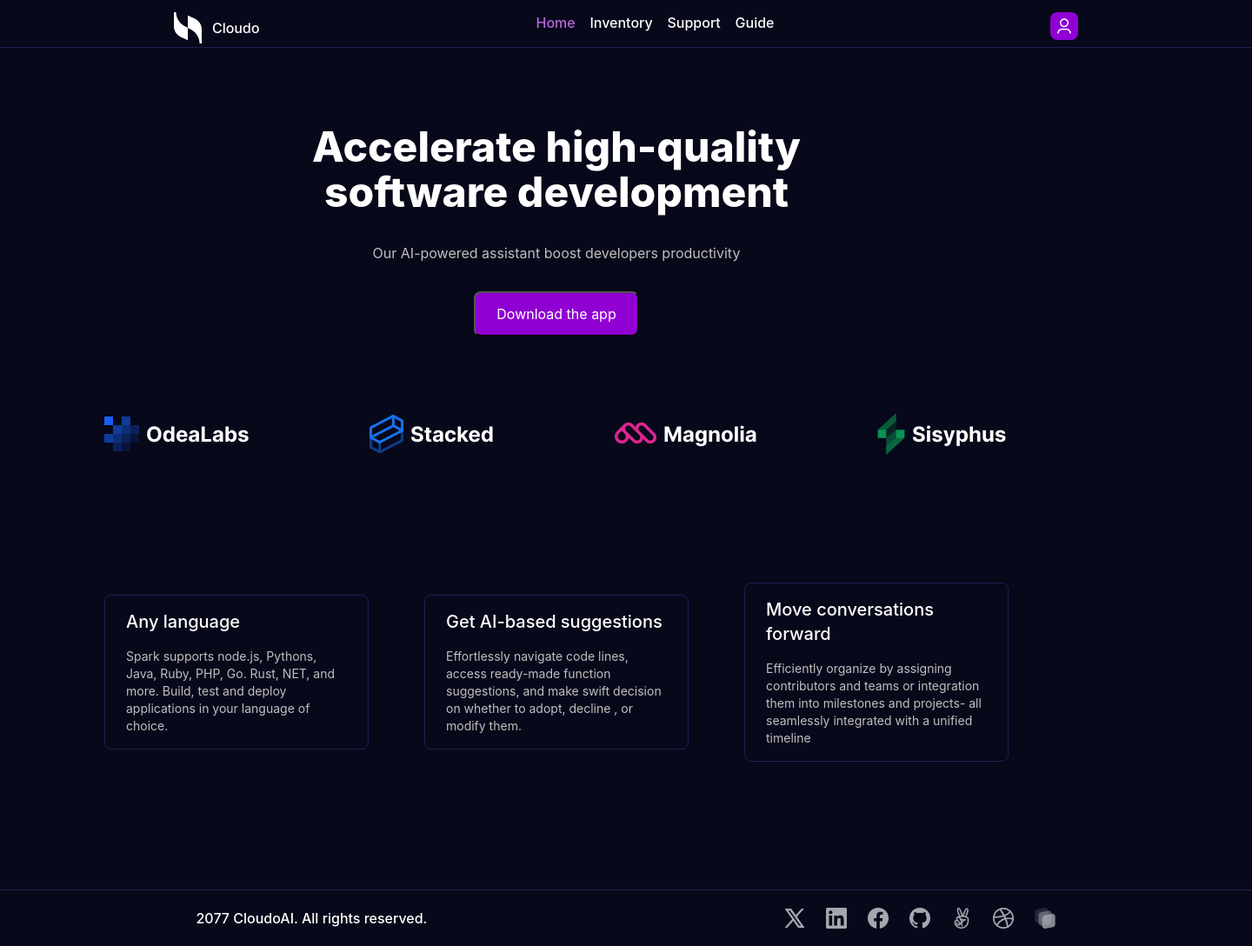
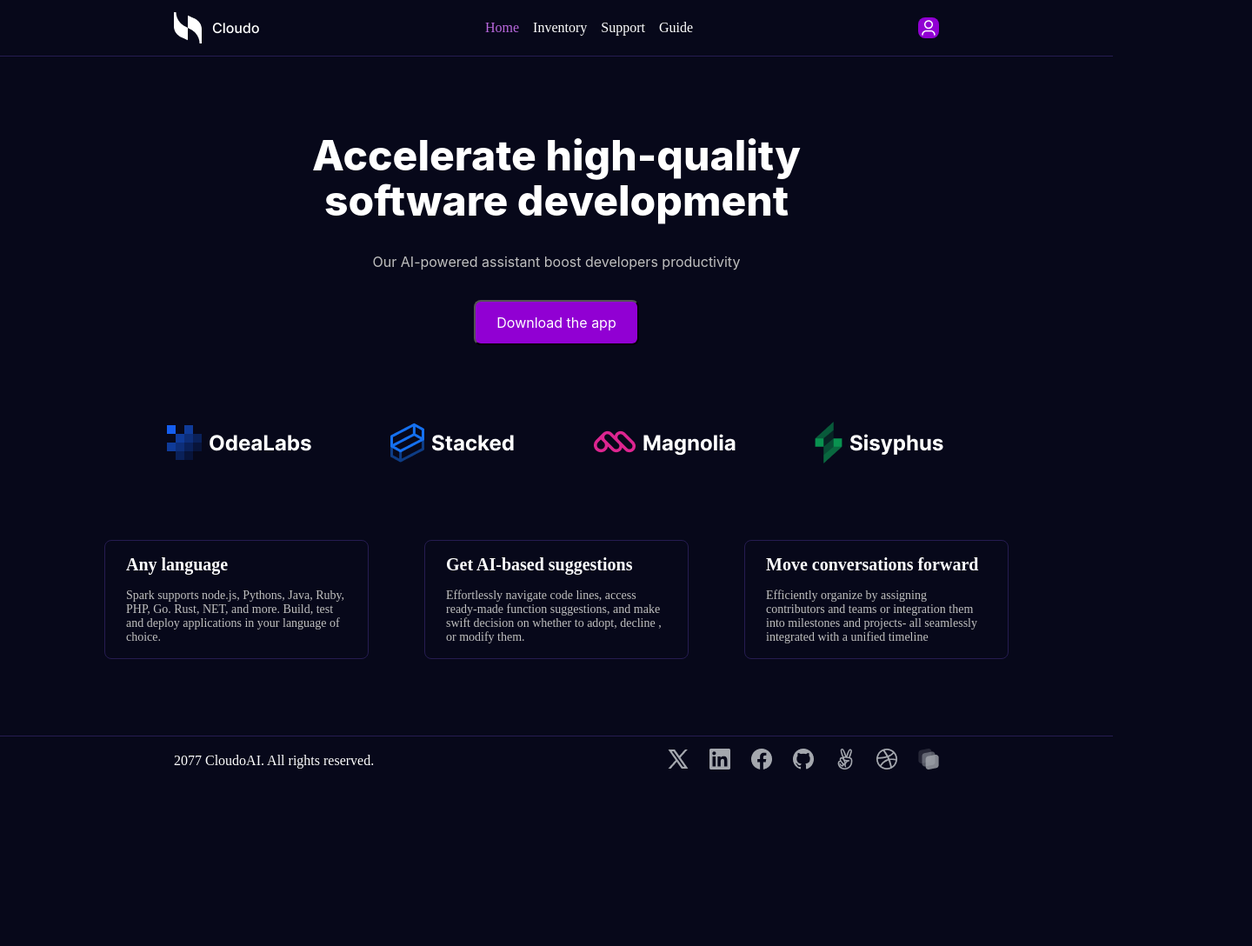
Before and after one commit to Gigi23-Basilashvili/css5-1, a plain HTML site: page index.html in a window 1280 px wide. Shown: the whole page at 87% size, 1440 px wide, since content can reach past the window. After the commit the page ends 903 px from the top, so only its background shows below. Drawn offline with Linux system fonts and the light colour scheme.

Commit message:
davaleba

```diff
--- a/index.html
+++ b/index.html
@@ -7,68 +7,68 @@
     <title>Cloudo</title>
 </head>
 <body>
-    <header>
-        <nav class="navHeader">
-            <div class="cloudoLogo">
+    <nav>
+        <div class="navContent">
             <img src="./Logo/Frame 3.png" alt="">
+            <div class="navText">
+                <span class="purpleSpan">Home</span>
+                <span class="normalText">Inventory</span>
+                <span class="normalText">Support</span>
+                <span class="normalText">Guide</span>
             </div>
-            <div class="navText">
-                <span class="headText">Home</span>
-                <span class="textDetails">Inventory</span>
-                <span class="textDetails">Support</span>
-                <span class="textDetails">Guide</span>
-            </div>
-            <div class="groupFrame">
+            <div class="navLogo">
                 <img src="./Logo/Group.png" alt="">
             </div>
+        </div>
     </nav>
-    </header>
-    <main>
-        <div class="divH">
+    <div class="container">
+       <div class="childContainer">
+        <div class="textContent">
             <h1>
                 Accelerate high-quality software development
             </h1>
             <span>Our AI-powered assistant boost developers productivity</span>
             <button>Download the app</button>
         </div>
-        <div class="companyLogos">
+        <div class="logoContent">
             <img src="./Logo/Company logo.png" alt="">
             <img src="./Logo/Company logo (1).png" alt="">
             <img src="./Logo/Company logo (2).png" alt="">
             <img src="./Logo/Company logo (3).png" alt="">
         </div>
-        <div class="divContent">
-            <div class="contentOne">
+        <div class="mainText">
+            <div class="textOne">
                 <h2>
                     Any language
                 </h2>
-                <span>
-                    Spark supports node.js, Pythons, Java, Ruby, PHP, Go. Rust, NET, and more. Build, test and deploy applications in your language of choice.
-                </span>
+                <span>Spark supports node.js, Pythons, Java, Ruby, PHP, Go. Rust, NET, and more. Build, test and deploy applications in your language of choice.</span>
             </div>
-            <div class="contentTwo">
+            <div class="textTwo">
                 <h2>
                     Get AI-based suggestions
                 </h2>
-                <span>
-                    Effortlessly navigate code lines, access ready-made function suggestions, and make swift decision on whether to adopt, decline , or modify them.
-                </span>
+                <span>Effortlessly navigate code lines, access ready-made function suggestions, and make swift decision on whether to adopt, decline , or modify them.</span>
             </div>
-            <div class="contentThree">
+            <div class="textThree">
                 <h2>
                     Move conversations forward
                 </h2>
-                <span>
-                    Efficiently organize by assigning contributors and teams  or integration them into milestones and projects- all seamlessly integrated with a unified timeline
-                </span>
+                <span>Efficiently organize by assigning contributors and teams  or integration them into milestones and projects- all seamlessly integrated with a unified timeline</span>
             </div>
         </div>
-    </main>
-    <footer>
+    </div>
+        <div class="divFooter">
+            <div class="footerSize">
+                <div class="footerContent">
                     <span>
                         2077 CloudoAI. All rights reserved.
                     </span>
+                </div>
+                <div class="footerIcons">
                     <img src="./Social icons/Social icons.png" alt="">
-    </footer>
+                </div>
+            </div>
+        </div>
+    </div>
 </body>
 </html>
--- a/styles/sltylesheet.css
+++ b/styles/sltylesheet.css
@@ -4,61 +4,53 @@
     box-sizing: border-box;
 }
 body {
-    background-color: #07081A;;
+    background-color: #07081A;
+
 }
-.navHeader {
-    max-width: 1040px;
-    margin: 0 auto;
-    width: 100%;
+.navContent {
+    width: 1040px;
     display: flex;
     justify-content: space-between;
-    padding-top: 14px;
+    align-items: center;
 }
-.headText {
+nav {
+    display: flex;
+    padding: 14px 200px;
+    justify-content: center;
+    align-items: center;
+    border-bottom: 1px solid #261C51;
+}
+.purpleSpan {
+    font-size: 16px;
     color: #B968DE;
-    font-family: Inter;
-    font-size: 16px;
-    font-style: normal;
-    font-weight: 500;
-    line-height: 24px
-}
-.textDetails {
-    color: #FFF;
-    font-family: Inter;
-    font-size: 16px;
-    font-style: normal;
-    font-weight: 500;
-    line-height: 24px;
 }
 .navText {
     display: flex;
-    justify-content: space-between;
-    width: 274px;
+    justify-content: center;
+    align-items: center;
+    gap: 16px;
 }
-.groupFrame {
+.normalText {
+    font-size: 16px;
+    color: #FFF;
+}
+.navLogo {
+    align-items: center;
+    gap: 10px;
+    display:flex;
+    align-items: center;
     border-radius: 8px;
     background: #9100D3;
+}
+.container {
     display: flex;
-    width: 32px;
-    height: 32px;
     justify-content: center;
     align-items: center;
-    gap: 10px;
-    flex-shrink: 0;
+    gap: 88px;
+    flex-direction: column;
+    flex-wrap: wrap;
 }
-main {
-    width: 1040px;
-    margin: 0 auto;
-    padding-top: 88px;
-}
-.divH {
-    margin: 0 auto;
-    width: 600px;
-    display: flex;
-    flex-direction: column;
-    gap: 32px;
-}
-.divH h1 {
+.textContent h1 {
     color: #FFF;
     text-align: center;
     font-family: Inter;
@@ -67,7 +59,15 @@ main {
     font-weight: 800;
     line-height: 52px;
 }
-.divH span {
+.textContent {
+    display: flex;
+    width: 600px;
+    flex-direction: column;
+    align-items: center;
+    gap: 32px;
+    padding-top: 88px;
+}
+.textContent span {
     color: #C0C0C0;
     text-align: center;
     font-family: Inter;
@@ -76,7 +76,7 @@ main {
     font-weight: 400;
     line-height: 24px;
 }
-.divH button {
+.textContent button {
     color: #FFF;
     text-align: center;
     font-family: Inter;
@@ -84,127 +84,113 @@ main {
     font-style: normal;
     font-weight: 400;
     line-height: 24px;
+    display: flex;
+    padding: 12px 24px;
+    justify-content: center;
+    align-items: center;
+    gap: 10px;
     border-radius: 8px;
     background: #9100D3;
-    align-self: center;
-    padding: 12px 24px;
 }
-.companyLogos {
+.childContainer {
+    display: flex;
     width: 1040px;
+    justify-content: center;
+    flex-direction: column;
+    align-items: center;
+    gap: 88px;
+}
+    /*  */
+.logoContent {
+    justify-content: center;
+    align-items: flex-start;
+    gap: 90px;
     display: flex;
-    flex-direction: row;
+}
+/*  */
+.mainText {
+    display: flex;
+    align-items: center;
+    gap: 64px;
     justify-content: space-between;
-    padding-top: 88px;
+
 }
-.divContent {
+.textOne {
+    display: flex;
+    padding: 16px 24px;
+    flex-direction: column;
+    align-items: flex-start;
+    gap: 16px;
+    width: 304px;
+    align-self: stretch;
+    border-radius: 8px;
+    border: 1px solid #261C51;
+}
+.textOne h2 {
+    color: #FFF;
+    font-size: 20px;
+}
+.textOne span {
+    color: #C0C0C0;
+    font-size: 14px;
+}
+/*  */
+.textTwo {
+    display: flex;
+    padding: 16px 24px;
+    flex-direction: column;
+    align-items: flex-start;
+    gap: 16px;
+    width: 304px;
+    align-self: stretch;
+    border-radius: 8px;
+    border: 1px solid #261C51;
+}
+.textTwo h2 {
+    color: #FFF;
+    font-size: 20px;
+}
+.textTwo span {
+    color: #C0C0C0;
+    font-size: 14px;
+}
+/*  */
+.textThree {
+    display: flex;
+    padding: 16px 24px;
+    flex-direction: column;
+    align-items: flex-start;
+    gap: 16px;
+    width: 304px;
+    align-self: stretch;
+    border-radius: 8px;
+    border: 1px solid #261C51;
+}
+.textThree h2 {
+    color: #FFF;
+    font-size: 20px;
+}
+.textThree span {
+    color: #C0C0C0;
+    font-size: 14px;
+}
+.divFooter {
+    border-top: 1px solid #261C51;
+    display: flex;
+    padding: 14px 200px;
+    justify-content: center;
+    align-items: center;
+    width: 100%;
+    gap: 463px;
+}
+.footerContent {
+    color: #FFF;
+    font-size: 16px;
+    line-height: 24px;
+}
+.footerSize {
     width: 1040px;
     display: flex;
     justify-content: space-between;
-    margin: 0 auto;
-    height: 500px;
     align-items: center;
 }
-.contentOne h2 {
-    color: #FFF;
-    font-family: Inter;
-    font-size: 20px;
-    font-style: normal;
-    font-weight: 500;
-    line-height: 28px;
-}
-.contentOne span {
-    color: #C0C0C0;
-    font-family: Inter;
-    font-size: 14px;
-    font-style: normal;
-    font-weight: 400;
-    line-height: 20px;
-    width: 256px;
-
-}
-.contentOne {
-    width: 304px;
-    display:flex ;
-    flex-direction: column;
-    gap: 16px;
-    border-radius: 8px;
-    border: 1px solid #261C51;
-    padding: 16px 24px;
-}
-.contentTwo h2 {
-    color: #FFF;
-    font-family: Inter;
-    font-size: 20px;
-    font-style: normal;
-    font-weight: 500;
-    line-height: 28px;
-}
-.contentTwo span {
-    color: #C0C0C0;
-    font-family: Inter;
-    font-size: 14px;
-    font-style: normal;
-    font-weight: 400;
-    line-height: 20px;
-    width: 256px;
-}
-.contentTwo {
-    width: 304px;
-    display:flex ;
-    flex-direction: column;
-    gap: 16px;
-    border-radius: 8px;
-    border: 1px solid #261C51;
-    padding: 16px 24px;
-}
-.contentThree {
-    width: 304px;
-    display:flex ;
-    flex-direction: column;
-    gap: 16px;
-    border-radius: 8px;
-    border: 1px solid #261C51;
-    padding: 16px 24px;
-}
-.contentThree span {
-    color: #C0C0C0;
-    font-family: Inter;
-    font-size: 14px;
-    font-style: normal;
-    font-weight: 400;
-    line-height: 20px;
-    width: 256px;
-}
-.contentThree h2 {
-    color: #FFF;
-    font-family: Inter;
-    font-size: 20px;
-    font-style: normal;
-    font-weight: 500;
-    line-height: 28px;
-}
-footer{
-    width: 1440px;
-    margin: 0 auto;
-    display: flex;
-    justify-content: space-around;
-    padding: 20px;
-    border-top: 1px solid #261C51;
-
-}
-footer span {
-    color: #FFF;
-    font-family: Inter;
-    font-size: 16px;
-    font-style: normal;
-    font-weight: 500;
-    line-height: 24px;
-
-}
-footer img {
-    height: 24px;
-}
-header {
-    width: 1440px;
-    border-bottom: 1px solid #261C51;
-}
```
Lines whose indentation alone changed are shown as unchanged.
